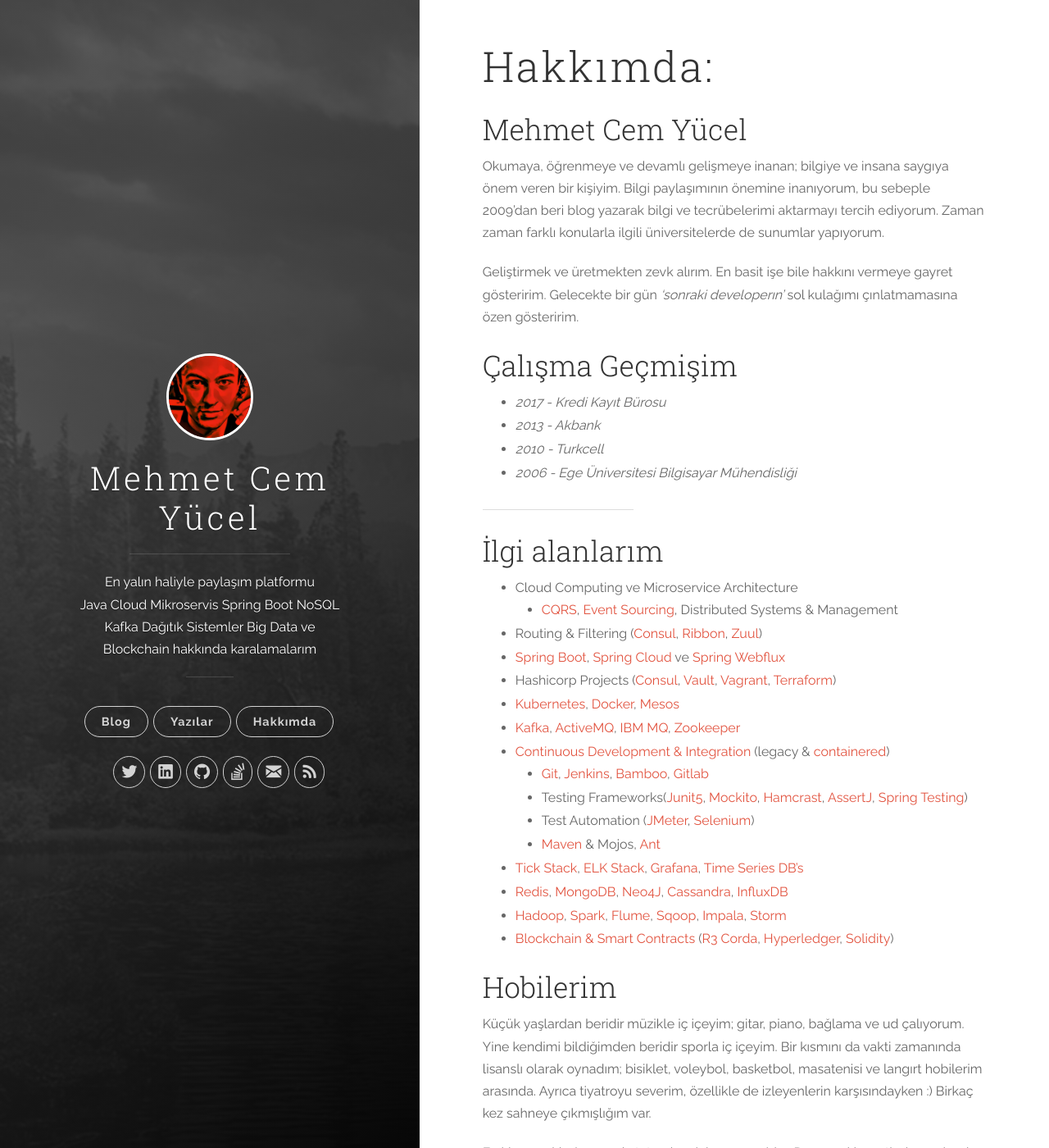
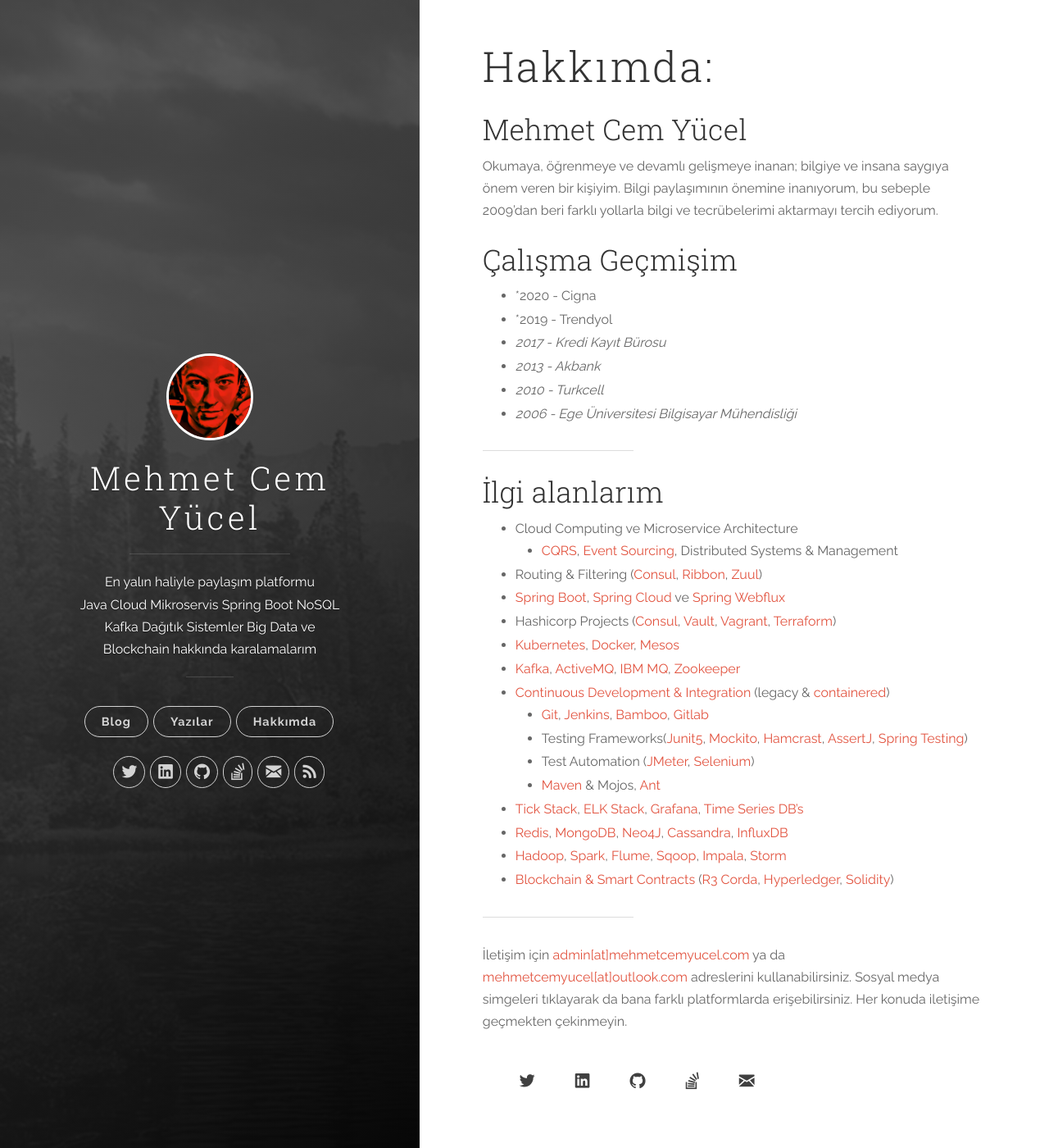
Before and after one commit to pozerank/pozerank.github.io, a Jekyll site: the page built from about.md, in a window 1280 px wide and 1400 px high. Shown: the whole window at 82% size. Built offline with Jekyll 4.4.1, drawn with Linux system fonts in a browser that asks for light colours; some of the changed text lies outside the part shown.

Commit message:
hakkimda

```diff
--- a/about.md
+++ b/about.md
@@ -5,12 +5,12 @@
 robots: all
 ---
 ## Mehmet Cem Yücel
-Okumaya, öğrenmeye ve devamlı gelişmeye inanan; bilgiye ve insana saygıya önem veren bir kişiyim. Bilgi paylaşımının önemine inanıyorum, bu sebeple 2009'dan beri blog yazarak bilgi ve tecrübelerimi aktarmayı tercih ediyorum. Zaman zaman farklı konularla ilgili üniversitelerde de sunumlar yapıyorum.
+Okumaya, öğrenmeye ve devamlı gelişmeye inanan; bilgiye ve insana saygıya önem veren bir kişiyim. Bilgi paylaşımının önemine inanıyorum, bu sebeple 2009'dan beri farklı yollarla bilgi ve tecrübelerimi aktarmayı tercih ediyorum.
 
 
-Geliştirmek ve üretmekten zevk alırım. En basit işe bile hakkını vermeye gayret gösteririm. Gelecekte bir gün *'sonraki developerın'* sol kulağımı çınlatmamasına özen gösteririm.
-
 ## Çalışma Geçmişim
+- *2020 - Cigna
+- *2019 - Trendyol
 - *2017 - Kredi Kayıt Bürosu*
 - *2013 - Akbank*
 - *2010 - Turkcell*
@@ -38,16 +38,6 @@
 - [Hadoop](https://hadoop.apache.org/), [Spark](https://spark.apache.org/), [Flume](https://flume.apache.org/), [Sqoop](http://sqoop.apache.org/), [Impala](https://impala.apache.org/), [Storm](http://storm.apache.org/)
 - [Blockchain & Smart Contracts](http://blockchainturk.net/) ([R3 Corda](https://www.r3.com/corda-platform/), [Hyperledger](https://www.hyperledger.org/), [Solidity](https://solidity.readthedocs.io/))
 
-## Hobilerim
-
-Küçük yaşlardan beridir müzikle iç içeyim; gitar, piano, bağlama ve ud çalıyorum. Yine kendimi bildiğimden beridir sporla iç içeyim. Bir kısmını da vakti zamanında lisanslı olarak oynadım; bisiklet, voleybol, basketbol, masatenisi ve langırt hobilerim arasında. Ayrıca tiyatroyu severim, özellikle de izleyenlerin karşısındayken :) Birkaç kez sahneye çıkmışlığım var.
-
-Farklı yemekleri yapmak, tatmak çok hoşuma gider. Deneysel lezzetleri merak eder ve denerim. Hatta denetirim :) Her ne kadar bir süredir sağlık problemlerimden dolayı içemesem de 3. nesil kahve dünyası da keşvetmekten zevk aldığım bir alan.
-
-## Bloglarım
-
-- [www.mehmetcemyucel.com](https://www.mehmetcemyucel.com/)
-- [BlockchainTurk.net](http://BlockchainTurk.net)
 
 ---
 
```
